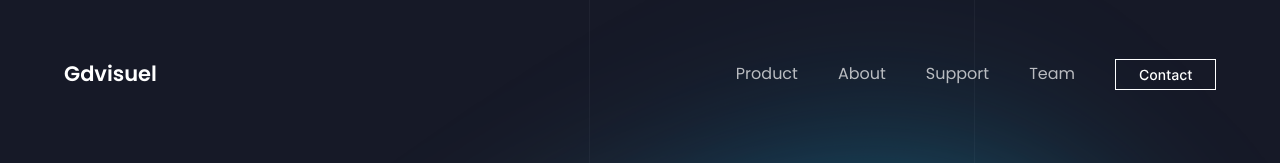
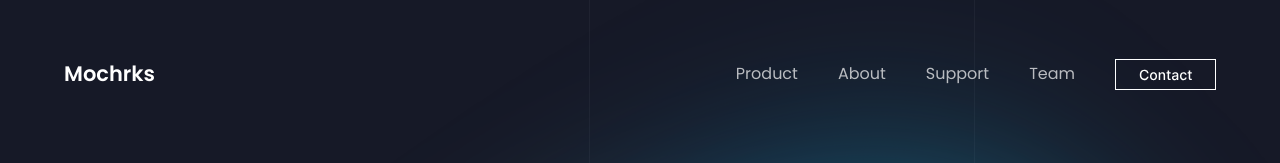
Before and after one commit to Mochrks/web-robotics-ai-project, a React (Vite) app: page / in a window 1280 px wide. Shown: the top 163 px of the page. Built offline with nearby package versions, Linux system fonts and the light colour scheme.

Commit message:
fix : base path rute

```diff
--- a/src/components/Footer.jsx
+++ b/src/components/Footer.jsx
@@ -11,7 +11,7 @@ const Footer = () => (
         className="w-[60px] h-[72.14px]  object-contain"
       />
       <p className="font-poppins font-normal text-center text-[18px] leading-[27px] text-white md:mr-[620px] mr-0 sm:py-0 py-5">
-        Copyright Ⓒ 2023 Mochrks. All Rights Reserved.
+        Copyright Ⓒ 2024 Mochrks. All Rights Reserved.
       </p>
 
       <div className="flex flex-row md:mt-0 mt-6 sm:mr-5 mr-0">
--- a/src/components/Navbar.jsx
+++ b/src/components/Navbar.jsx
@@ -30,7 +30,7 @@ const Navbar = () => {
         animate="show"
         className="font-poppins font-semibold ss:text-[21px] text-[22px] text-white ss:leading-[100.8px] leading-[35px] z-[999]"
       >
-        Gdvisuel
+        Mochrks
       </motion.p>
 
       {/* menu navbar */}
--- a/vite.config.js
+++ b/vite.config.js
@@ -4,5 +4,4 @@ import react from "@vitejs/plugin-react";
 // https://vitejs.dev/config/
 export default defineConfig({
   plugins: [react()],
-  base: "/Robotics-AI-Project/",
 });
```
